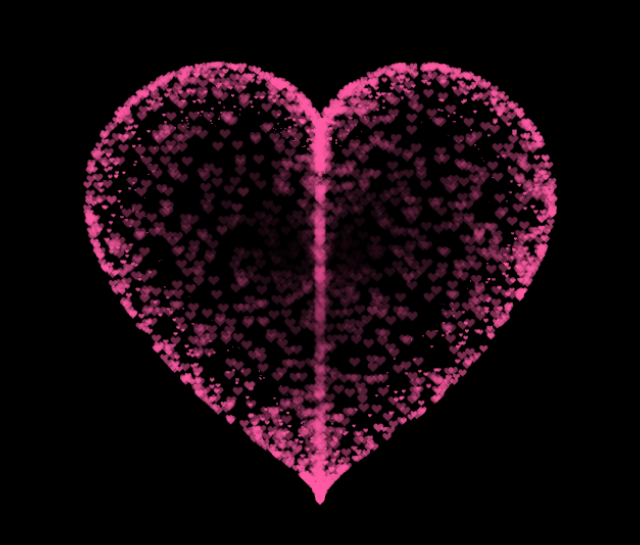
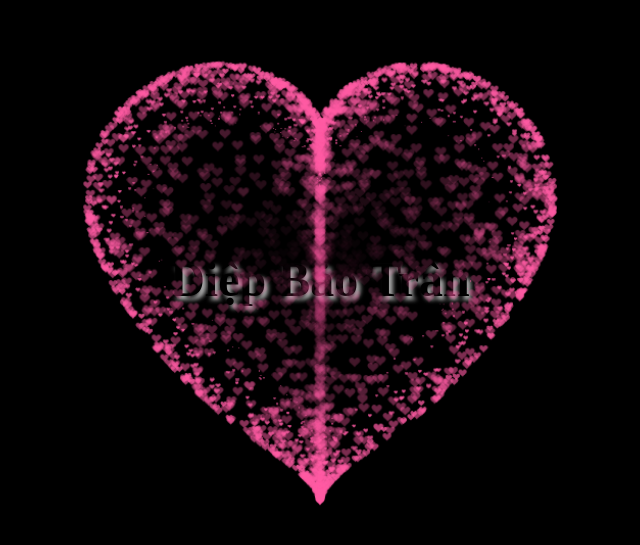
Before and after one commit to LamPhuocSang-Nguyen/cutecrush-main, a plain HTML site: page iloveu.html in a window 1280 px wide. Shown: the part 121-666 px from the top of the page, without its empty margins (320-960 px from the left). Drawn offline with Linux system fonts and the light colour scheme.

Commit message:
TheThirdVersion

```diff
--- a/iloveu.html
+++ b/iloveu.html
@@ -83,6 +83,12 @@
             100% {
                 transform: scale(1);
             }
+        }
+        .dtb
+        {
+            font-family: 'Tangerine', serif;
+            font-size: 48px;
+            text-shadow: 4px 4px 4px #aaa;
         }
     </style>
 </HEAD>
@@ -346,6 +352,7 @@
             }, 10);
         })(document.getElementById('pinkboard'));
     </script>
+    <h1 class="dtb">Diệp Bảo Trân</h1>
 </BODY>
 
 </HTML>
```
